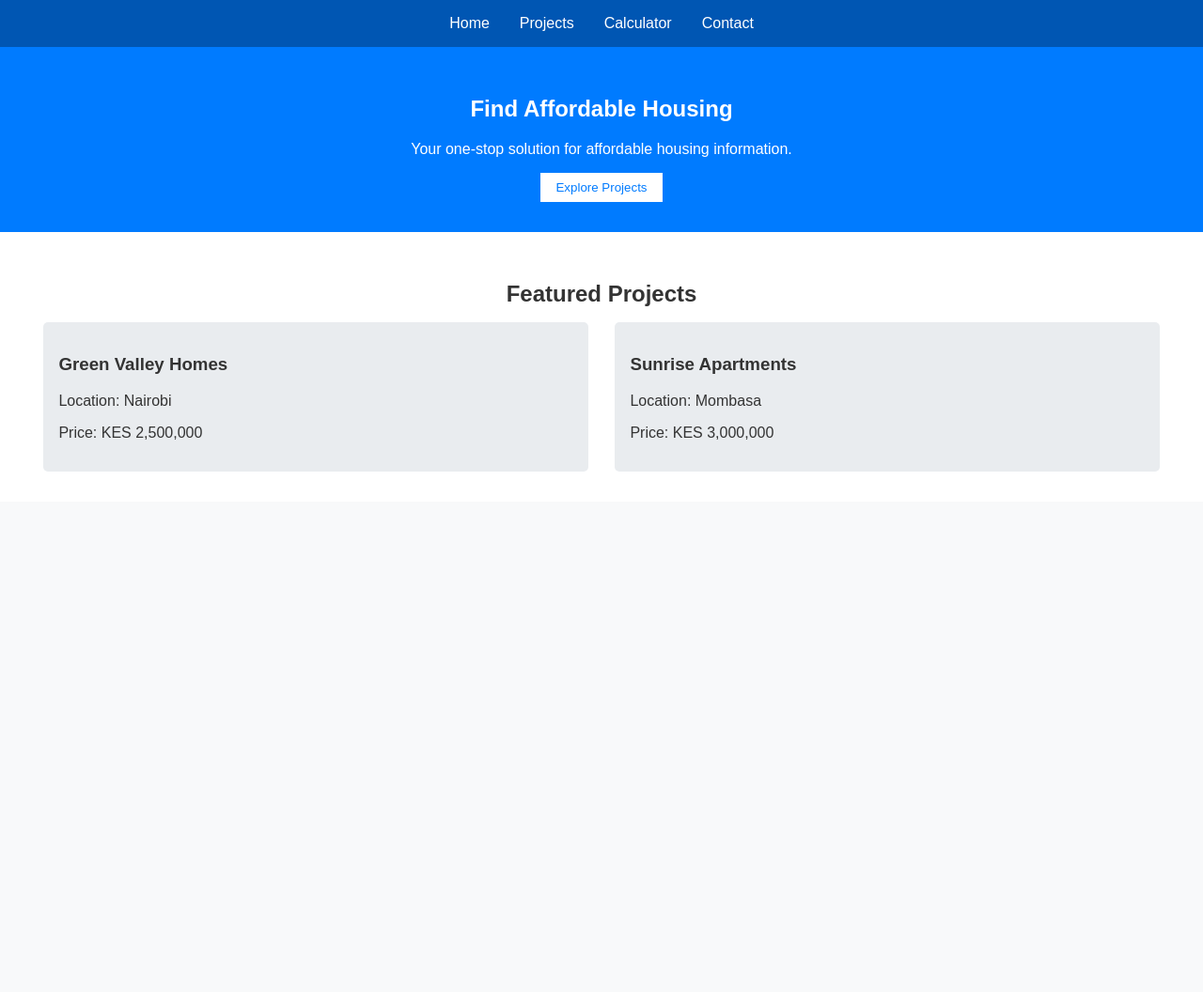
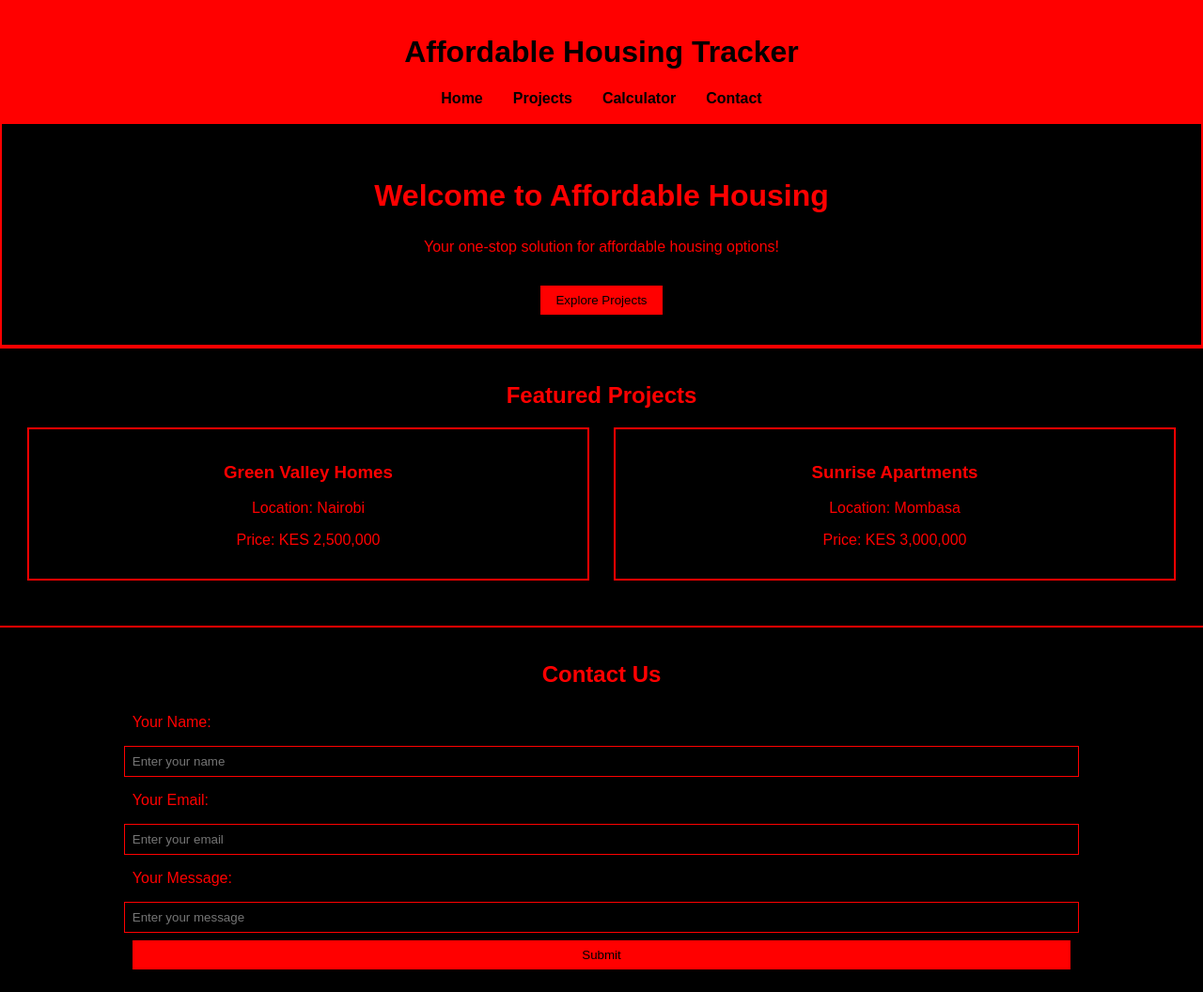
Before and after one commit to Whitney2695/prototype, a plain HTML site: page index.html in a window 1280 px wide. Shown: the whole page at 94% size. Before the commit the page ends 800 px from the top, so only its background shows below. Drawn offline with Linux system fonts and the light colour scheme.

Commit message:
change html

```diff
--- a/index.html
+++ b/index.html
@@ -4,10 +4,124 @@
     <meta charset="UTF-8">
     <meta name="viewport" content="width=device-width, initial-scale=1.0">
     <title>Affordable Housing Tracker</title>
-    <link rel="stylesheet" href="style.css">
+    <style>
+        /* General Styles */
+        body {
+            font-family: Arial, sans-serif;
+            margin: 0;
+            padding: 0;
+            background-color: black;
+            color: red;
+        }
+
+        header {
+            background-color: red;
+            color: black;
+            padding: 1rem;
+            text-align: center;
+        }
+
+        nav ul {
+            list-style: none;
+            padding: 0;
+            margin: 0;
+            display: flex;
+            justify-content: center;
+        }
+
+        nav ul li {
+            margin: 0 1rem;
+        }
+
+        nav ul li a {
+            color: black;
+            text-decoration: none;
+            font-weight: bold;
+        }
+
+        .hero {
+            text-align: center;
+            padding: 2rem;
+            background-color: black;
+            border: 2px solid red;
+        }
+
+        .hero h1 {
+            font-size: 2rem;
+            color: red;
+        }
+
+        .hero button {
+            background-color: red;
+            color: black;
+            border: none;
+            padding: 0.5rem 1rem;
+            cursor: pointer;
+            margin-top: 1rem;
+        }
+
+        .featured-projects {
+            padding: 1rem;
+            border-top: 2px solid red;
+        }
+
+        .featured-projects h2 {
+            text-align: center;
+            color: red;
+        }
+
+        .projects {
+            display: flex;
+            justify-content: space-around;
+            margin-top: 1rem;
+        }
+
+        .project {
+            background-color: black;
+            color: red;
+            border: 2px solid red;
+            padding: 1rem;
+            width: 45%;
+            text-align: center;
+        }
+
+        .contact-form {
+            padding: 1rem;
+            margin-top: 2rem;
+            border-top: 2px solid red;
+        }
+
+        .contact-form h2 {
+            text-align: center;
+            color: red;
+        }
+
+        .contact-form label,
+        .contact-form input,
+        .contact-form button {
+            display: block;
+            width: 80%;
+            margin: 0.5rem auto;
+            padding: 0.5rem;
+        }
+
+        .contact-form input {
+            border: 1px solid red;
+            background-color: black;
+            color: red;
+        }
+
+        .contact-form button {
+            background-color: red;
+            color: black;
+            border: none;
+            cursor: pointer;
+        }
+    </style>
 </head>
 <body>
     <header>
+        <h1>Affordable Housing Tracker</h1>
         <nav>
             <ul>
                 <li><a href="#">Home</a></li>
@@ -17,12 +131,16 @@
             </ul>
         </nav>
     </header>
+
     <main>
+        <!-- Hero Section -->
         <section class="hero">
-            <h1>Find Affordable Housing</h1>
-            <p>Your one-stop solution for affordable housing information.</p>
+            <h1>Welcome to Affordable Housing</h1>
+            <p>Your one-stop solution for affordable housing options!</p>
             <button>Explore Projects</button>
         </section>
+
+        <!-- Featured Projects -->
         <section class="featured-projects">
             <h2>Featured Projects</h2>
             <div class="projects">
@@ -38,6 +156,20 @@
                 </div>
             </div>
         </section>
+
+        <!-- Contact Form -->
+        <section class="contact-form">
+            <h2>Contact Us</h2>
+            <form>
+                <label for="name">Your Name:</label>
+                <input type="text" id="name" placeholder="Enter your name">
+                <label for="email">Your Email:</label>
+                <input type="email" id="email" placeholder="Enter your email">
+                <label for="message">Your Message:</label>
+                <input type="text" id="message" placeholder="Enter your message">
+                <button type="submit">Submit</button>
+            </form>
+        </section>
     </main>
 </body>
 </html>
--- a/style.css
+++ b/style.css
@@ -1,4 +1,4 @@
-/* General Styling */
+/* General Styling
 body {
     font-family: Arial, sans-serif;
     margin: 0;
@@ -65,4 +65,4 @@ nav ul li a {
     padding: 1rem;
     border-radius: 5px;
     width: 45%;
-}
+} */
```
